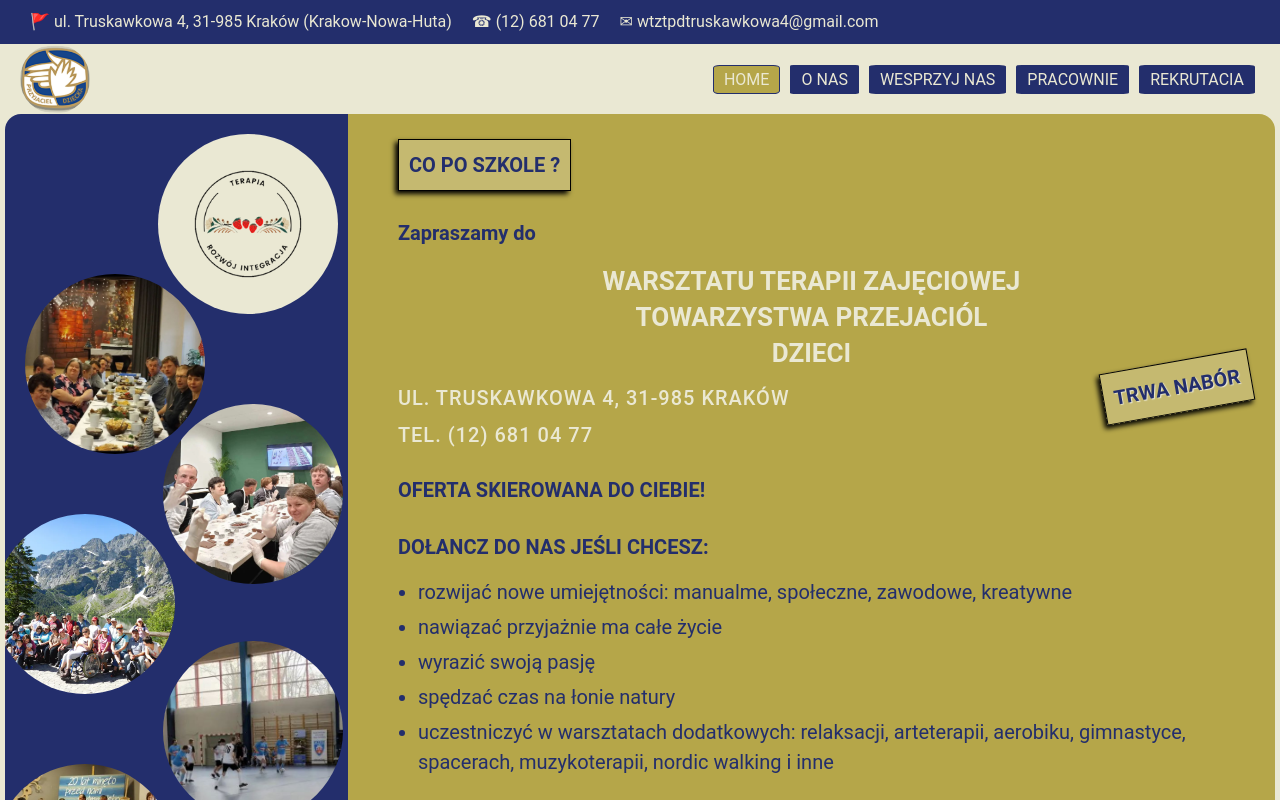
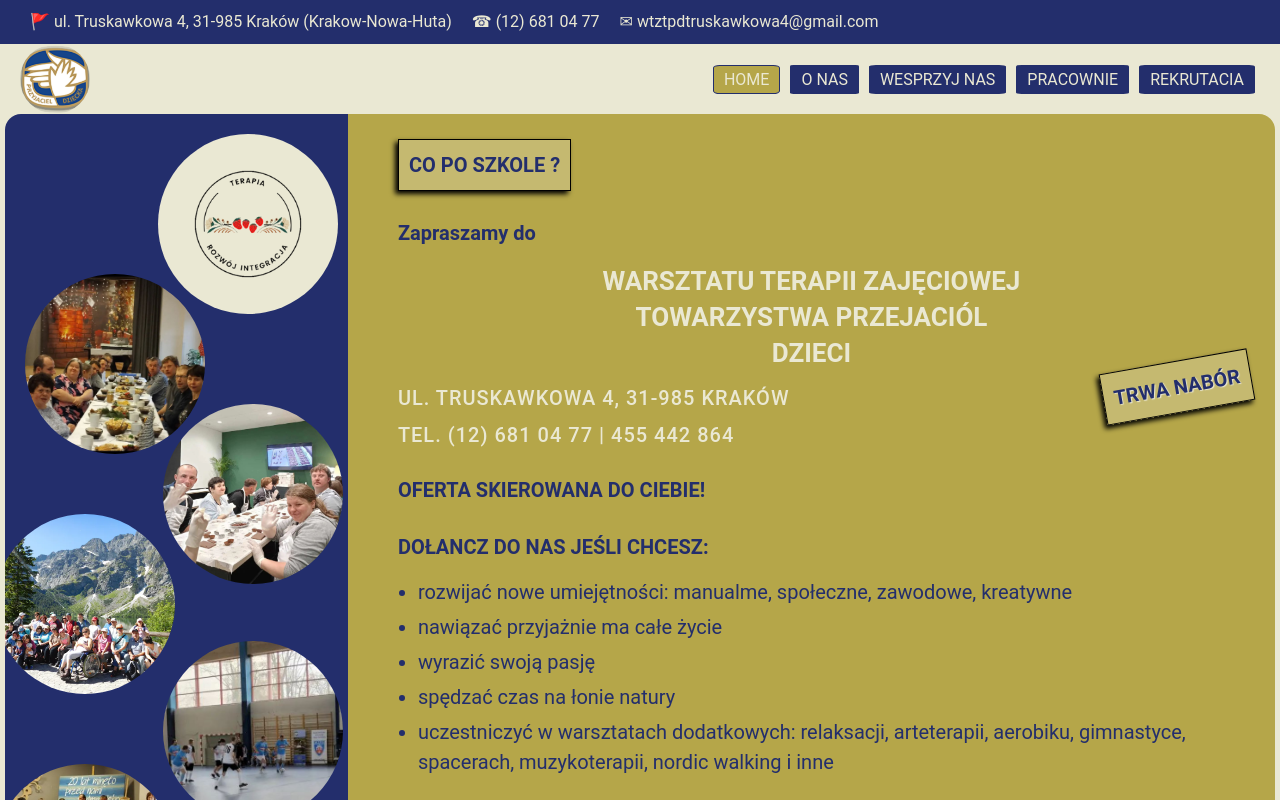
Before and after one commit to peturik/terapia-react, a React (Vite) app: page /about in a window 1280 px wide. Shown: the top 800 px of the page. Built offline with nearby package versions, Linux system fonts and the light colour scheme.

Commit message:
update about

```diff
--- a/src/Home.tsx
+++ b/src/Home.tsx
@@ -28,7 +28,7 @@
             <p className="text-[var(--main-color-1)]">
               UL. TRUSKAWKOWA 4, 31-985 KRAKÓW
             </p>
-            <p>TEL. (12) 681 04 77</p>
+            <p>TEL. (12) 681 04 77 | 455 442 864</p>
           </article>
           <h2>OFERTA SKIEROWANA DO CIEBIE!</h2>
           <article>
--- a/src/pages/About.tsx
+++ b/src/pages/About.tsx
@@ -64,7 +64,7 @@
             <h2>Nasze pracownie, to:</h2>
             <ul>
               <li>
-                <Link to="pracownie/gospodarstwa" className="underline">
+                <Link to="/pracownie/gospodarstwa" className="underline">
                   pracownia gospodarstwa domowego
                 </Link>
               </li>
```
